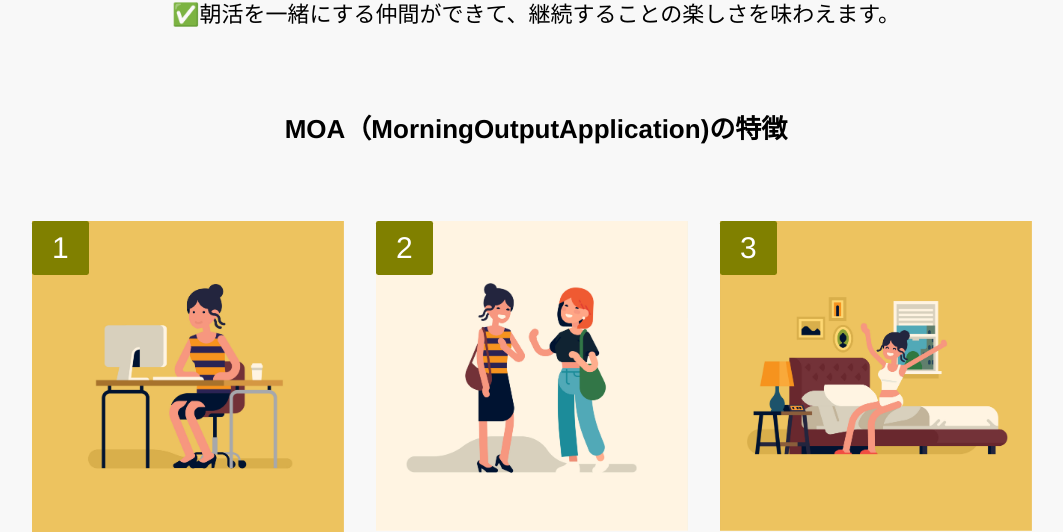
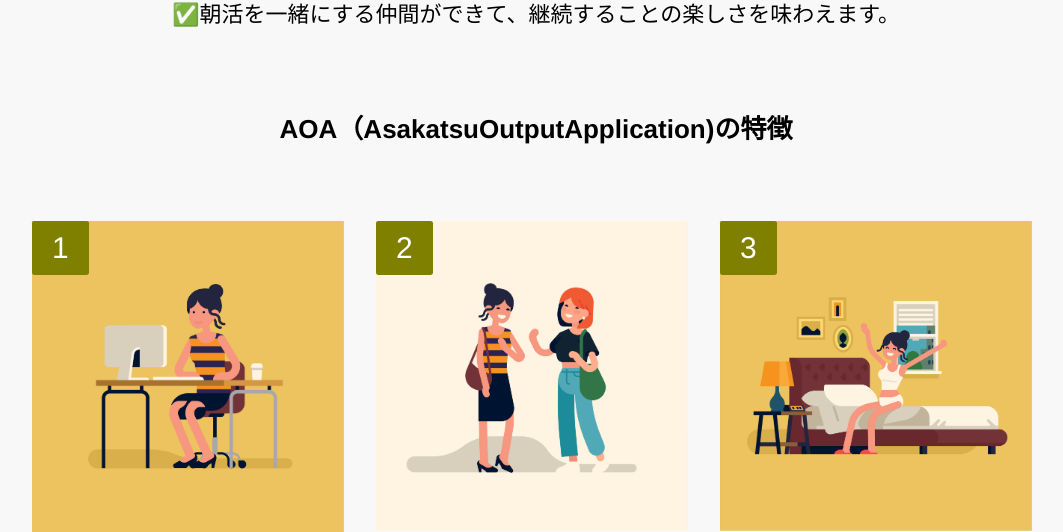
Before and after one commit to kochunghyo/asakatsu_output, a Rails app: page / in a window 1280 px wide. Shown: the part 847-1379 px from the top of the page, without its empty margins (104-1167 px from the left). Run offline with Rails 7, Linux system fonts and the light colour scheme; data that the repository does not hold is empty; style sheets or scripts are compiled from the project's sources; parts of the project's set-up code (start-up, migrations or seed data) failed here and were passed over; some libraries are stand-ins or nearby versions.

Commit message:
バグ修正

```diff
--- a/app/views/outputs/_top-page.html.haml
+++ b/app/views/outputs/_top-page.html.haml
@@ -32,7 +32,7 @@
 
   .body__features
     .body__features__head
-      MOA（MorningOutputApplication)の特徴
+      AOA（AsakatsuOutputApplication)の特徴
     %ul.body__features__lists
       %li.body__features__lists__list
         .body__features__lists__list__img
```
Also changed, not shown: config/database.yml (line endings or trailing spaces).
